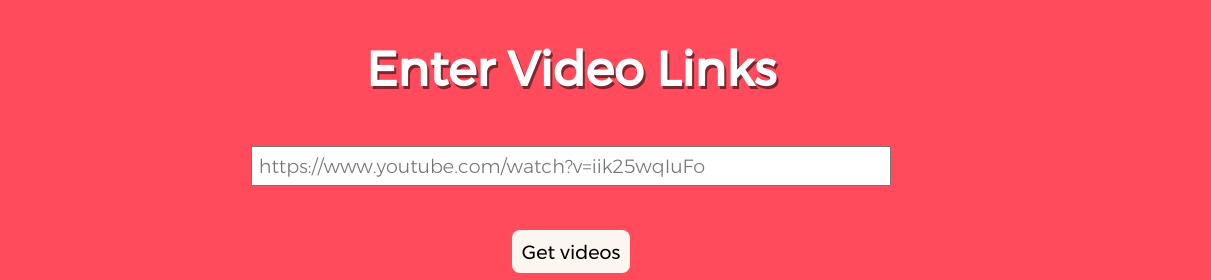
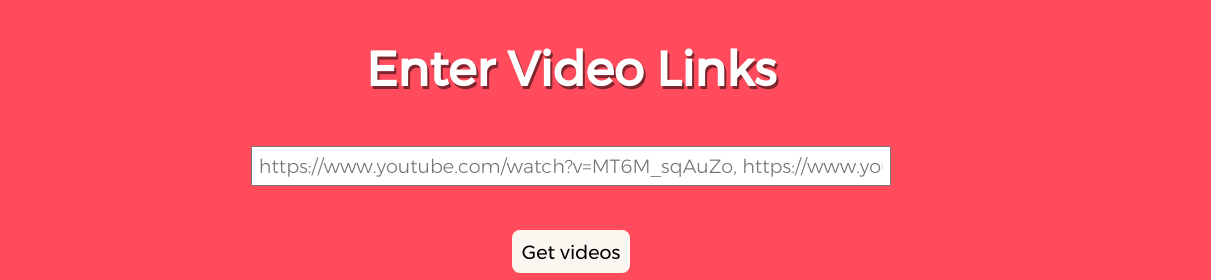
Before and after one commit to SrikarKSV/MultiTube, a website built with Parcel: page frontend/index.html in a window 1280 px wide. Shown: the top 280 px of the page, 69-1280 px from the left. Built offline with nearby package versions, Linux system fonts and the light colour scheme.

Commit message:
👌 IMPROVE: Added better placeholder example.

```diff
--- a/frontend/index.html
+++ b/frontend/index.html
@@ -15,12 +15,13 @@
 <body>
   <header>
     <div class="github-code">
-      <a href="https://github.com/SrikarKSV/MultiTube" title="View code on Github" target="_blank"><i
+      <a href="https://github.com/SrikarKSV/MultiTube" title="View code and examples on Github" target="_blank"><i
           class="fab fa-github icon"></i></a>
     </div>
     <h1>Enter Video Links</h1>
     <form action="#" method="get">
-      <input type="text" name="link" class="link-field" placeholder="https://www.youtube.com/watch?v=iik25wqIuFo">
+      <input type="text" name="link" class="link-field"
+        placeholder="https://www.youtube.com/watch?v=MT6M_sqAuZo, https://www.youtube.com/user/99baddawg">
       <button class="get-video-btn">Get videos
         <div class="lds-ripple loader hidden">
           <div></div>
```
